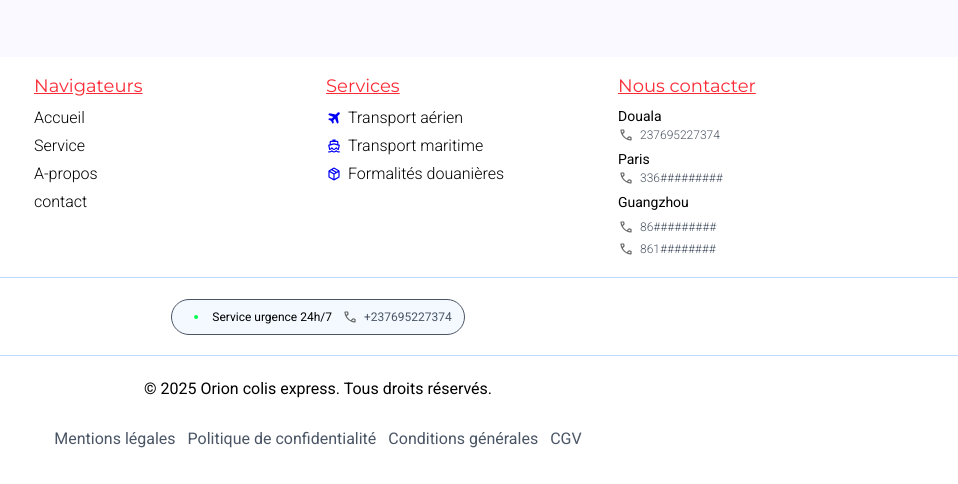
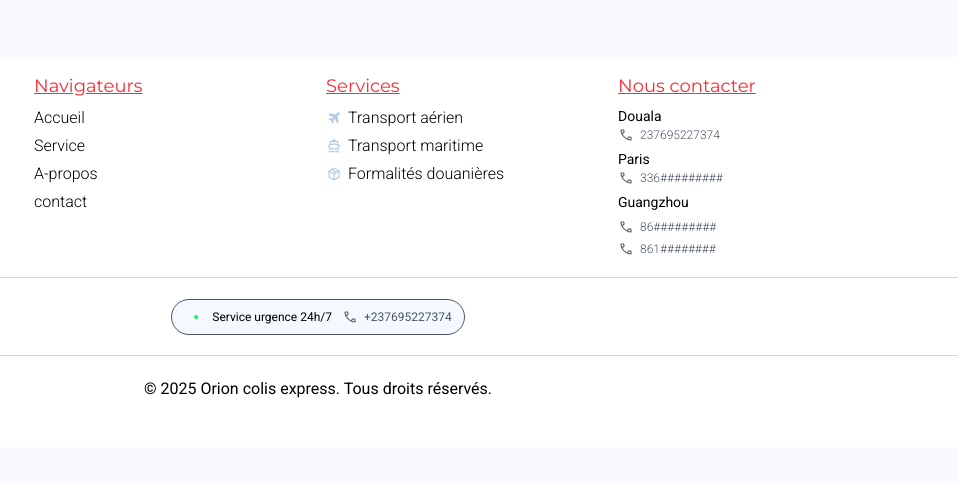
Before and after one commit to VANS270/Orion-, a plain HTML site: page src/index.html in a window 1280 px wide. Shown: the part 1572-2056 px from the top of the page, 322-1280 px from the left. After the commit the page ends 2019 px from the top, so only its background shows below. Drawn offline with Linux system fonts and the light colour scheme; a script that the page names is missing.

Commit message:
Update index.html

```diff
--- a/src/index.html
+++ b/src/index.html
@@ -464,7 +464,7 @@
                         <div class="flex items-center gap-1.5 hover:text-blue-500 ">
                             <!-- transport aerien -->
                             <span class="">
-                                <svg xmlns="http://www.w3.org/2000/svg" height="16px" viewBox="0 -960 960 960" width="16px" fill="#0000F5"><path d="m401-130-95-176-176-95 67-68 145 25 97-96-309-133 85-85 372 69 120-120q21-21 51-21t51 21q21 21 21 50.5T809-708L689-588l69 373-85 85-133-309-96 97 25 145-68 67Z"/></svg>
+                                <svg xmlns="http://www.w3.org/2000/svg" height="16px" viewBox="0 -960 960 960" width="16px" fill="#b3cce6"><path d="m401-130-95-176-176-95 67-68 145 25 97-96-309-133 85-85 372 69 120-120q21-21 51-21t51 21q21 21 21 50.5T809-708L689-588l69 373-85 85-133-309-96 97 25 145-68 67Z"/></svg>
                             </span>
 
                             Transport aérien
@@ -472,14 +472,14 @@
                         <div class="flex items-center gap-1.5 hover:text-blue-500 ">
                             <!-- transport maritime -->
                             <span class="">
-                                <svg xmlns="http://www.w3.org/2000/svg" height="16px" viewBox="0 -960 960 960" width="16px" fill="#0000F5"><path d="M216-96h-80v-72h80q39 0 69-17.5t63-36.5q34 20 63 37t69 17q40 0 69-17t63-37q33 19 63 36.5t69 17.5h80v72h-80q-34 0-61-8.5T612-138q-44 25-71 33.5T480-96q-34 0-61-8.5T348-138q-43 24-71 33t-61 9Zm264-144q-27 0-51.5-9.5T384-278l-36-34-31 31q-20 20-45.5 30.5T218-240h-26l-64-278q-3-14 4.5-26.5T154-561l62-17v-142q0-30 21-51t51-21h96v-72h192v72h96q30 0 51 21t21 51v142l62 17q14 4 21.5 16.5T832-518l-64 278h-26q-28 0-53.5-10.5T643-281l-31-31-36 34q-20 19-44.5 28.5T480-240Zm0-72q13 0 25-5t22-14l86-82 46 51q11 13 24 24t29 19l42-182-274-73-274 73 42 182q16-8 29-19t24-24l46-51 86 82q10 9 22 14t25 5ZM288-597l192-51 192 51v-123H288v123Zm192 154Z"/></svg>
+                                <svg xmlns="http://www.w3.org/2000/svg" height="16px" viewBox="0 -960 960 960" width="16px" fill="#b3cce6"><path d="M216-96h-80v-72h80q39 0 69-17.5t63-36.5q34 20 63 37t69 17q40 0 69-17t63-37q33 19 63 36.5t69 17.5h80v72h-80q-34 0-61-8.5T612-138q-44 25-71 33.5T480-96q-34 0-61-8.5T348-138q-43 24-71 33t-61 9Zm264-144q-27 0-51.5-9.5T384-278l-36-34-31 31q-20 20-45.5 30.5T218-240h-26l-64-278q-3-14 4.5-26.5T154-561l62-17v-142q0-30 21-51t51-21h96v-72h192v72h96q30 0 51 21t21 51v142l62 17q14 4 21.5 16.5T832-518l-64 278h-26q-28 0-53.5-10.5T643-281l-31-31-36 34q-20 19-44.5 28.5T480-240Zm0-72q13 0 25-5t22-14l86-82 46 51q11 13 24 24t29 19l42-182-274-73-274 73 42 182q16-8 29-19t24-24l46-51 86 82q10 9 22 14t25 5ZM288-597l192-51 192 51v-123H288v123Zm192 154Z"/></svg>
                             </span>
 
                             Transport maritime
                         </div>
                         <div class="flex items-center gap-1.5 hover:text-blue-500 ">
                             <span class="">
-                                <svg xmlns="http://www.w3.org/2000/svg" height="16px" viewBox="0 -960 960 960" width="16px" fill="#0000F5"><path d="M444-189v-270L216-591v270l228 132Zm72 0 228-131v-270L516-459v270Zm-72 84L180-258q-17.1-9.88-26.55-26.06Q144-300.23 144-320v-320q0-19.77 9.45-35.94Q162.9-692.12 180-702l264-153q17.13-10 36.07-10Q499-865 516-855l264 153q17.1 9.88 26.55 26.06Q816-659.77 816-640v320q0 19.77-9.45 35.94Q797.1-267.88 780-258L516-105q-17.13 10-36.07 10Q461-95 444-105Zm188-505 83-47-236-135-80 47 233 135Zm-152 88 82-47-237-134-80 46 235 135Z"/></svg>
+                                <svg xmlns="http://www.w3.org/2000/svg" height="16px" viewBox="0 -960 960 960" width="16px" fill="#b3cce6"><path d="M444-189v-270L216-591v270l228 132Zm72 0 228-131v-270L516-459v270Zm-72 84L180-258q-17.1-9.88-26.55-26.06Q144-300.23 144-320v-320q0-19.77 9.45-35.94Q162.9-692.12 180-702l264-153q17.13-10 36.07-10Q499-865 516-855l264 153q17.1 9.88 26.55 26.06Q816-659.77 816-640v320q0 19.77-9.45 35.94Q797.1-267.88 780-258L516-105q-17.13 10-36.07 10Q461-95 444-105Zm188-505 83-47-236-135-80 47 233 135Zm-152 88 82-47-237-134-80 46 235 135Z"/></svg>
                             </span>
 
                             Formalités douanières
@@ -542,12 +542,7 @@
                 <div class="dark:text-white text-center mb-2.5">
                     © 2025 Orion colis express. Tous droits réservés.
                 </div>
-                <div class="flex justify-around gap-1.5 md:gap-3">
-                    <a href="#" class="cursor-pointer text-gray-600 dark:text-gray-300 hover:text-blue-500 hover:underline" >Mentions légales</a>
-                    <a href="#" class="cursor-pointer text-gray-600 dark:text-gray-300 hover:text-blue-500 hover:underline">Politique de confidentialité</a>
-                    <a href="#" class="cursor-pointer text-gray-600 dark:text-gray-300 hover:text-blue-500 hover:underline">Conditions générales</a>
-                    <a href="#" class="cursor-pointer text-gray-600 dark:text-gray-300 hover:text-blue-500 hover:underline">CGV</a>
-                </div>
+
             </section>
     </footer>
 
```
